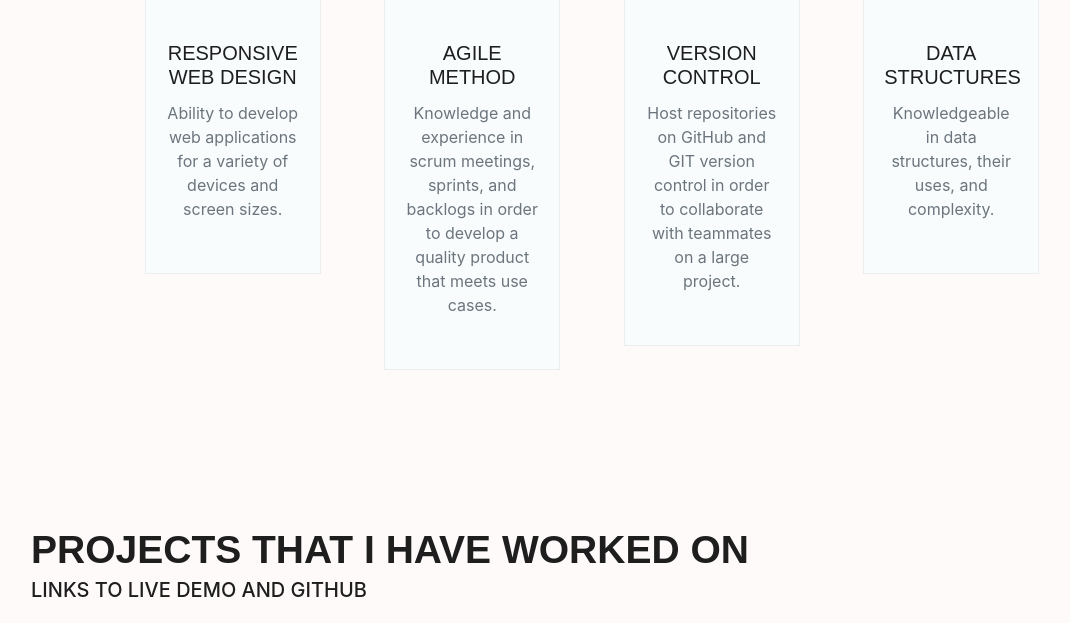
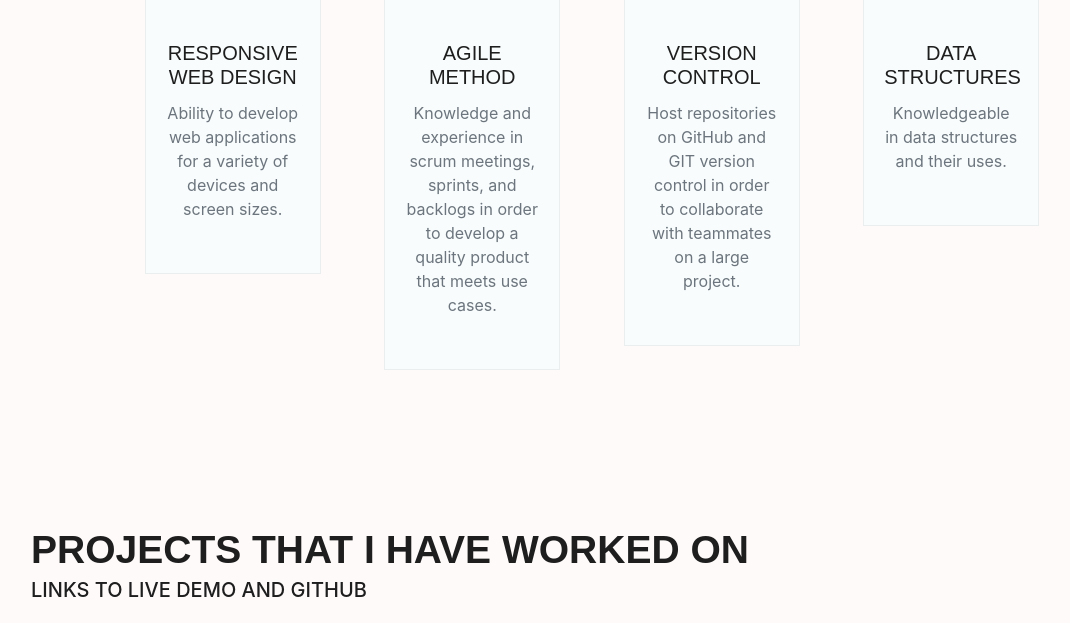
Before and after one commit to z35ali/portfolio-htmljscss, a plain HTML site: page index.html in a window 1280 px wide. Shown: the part 2728-3351 px from the top of the page, without its empty margins (48-1118 px from the left). Drawn offline with nearby package versions, Linux system fonts and the light colour scheme.

Commit message:
Update data structure skill subtext

```diff
--- a/index.html
+++ b/index.html
@@ -320,7 +320,7 @@
                                     <div class="card-body text-center">
                                         <h5 class="card-title text-uppercase font-roboto">Data Structures</h5>
                                         <p class="card-text textSecondary">
-                                           Knowledgeable in data structures, their uses, and complexity.
+                                           Knowledgeable in data structures and their uses.
                                     </div>
                                 </div>
                             </div>
```
